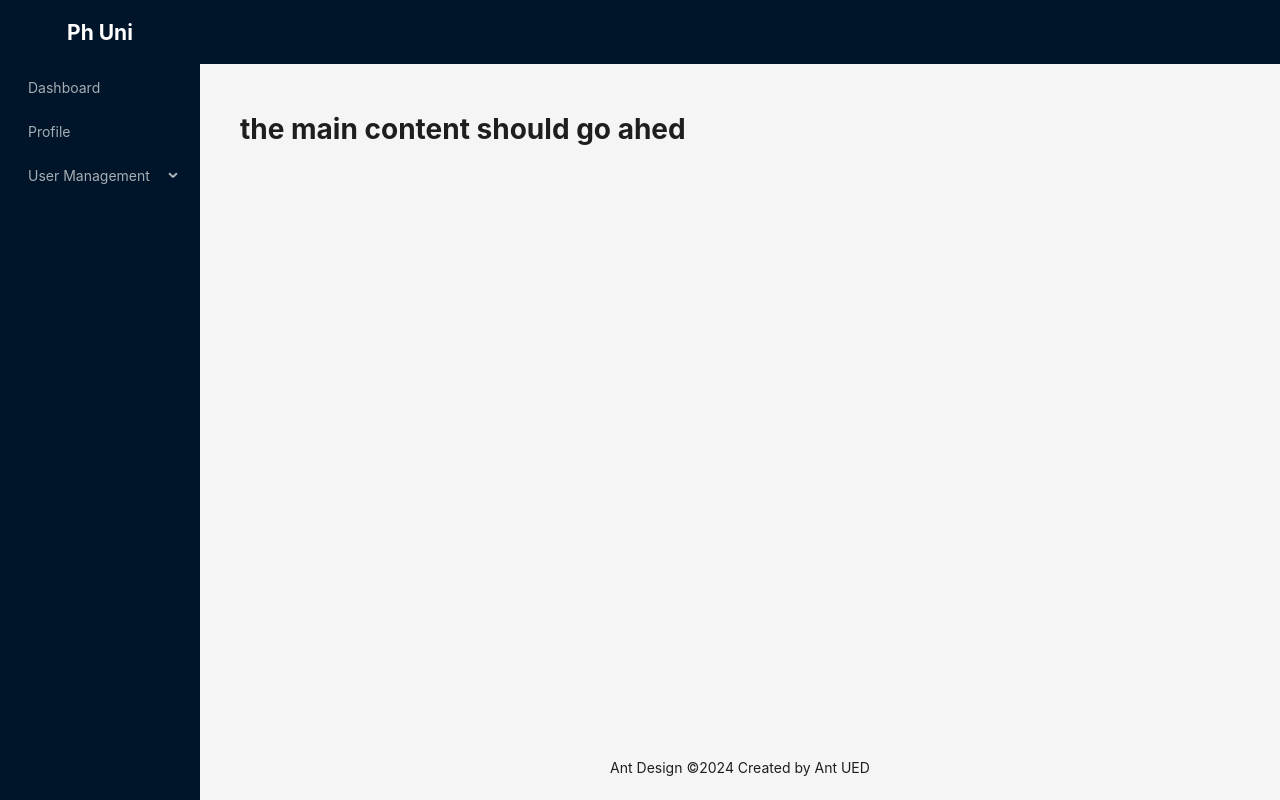
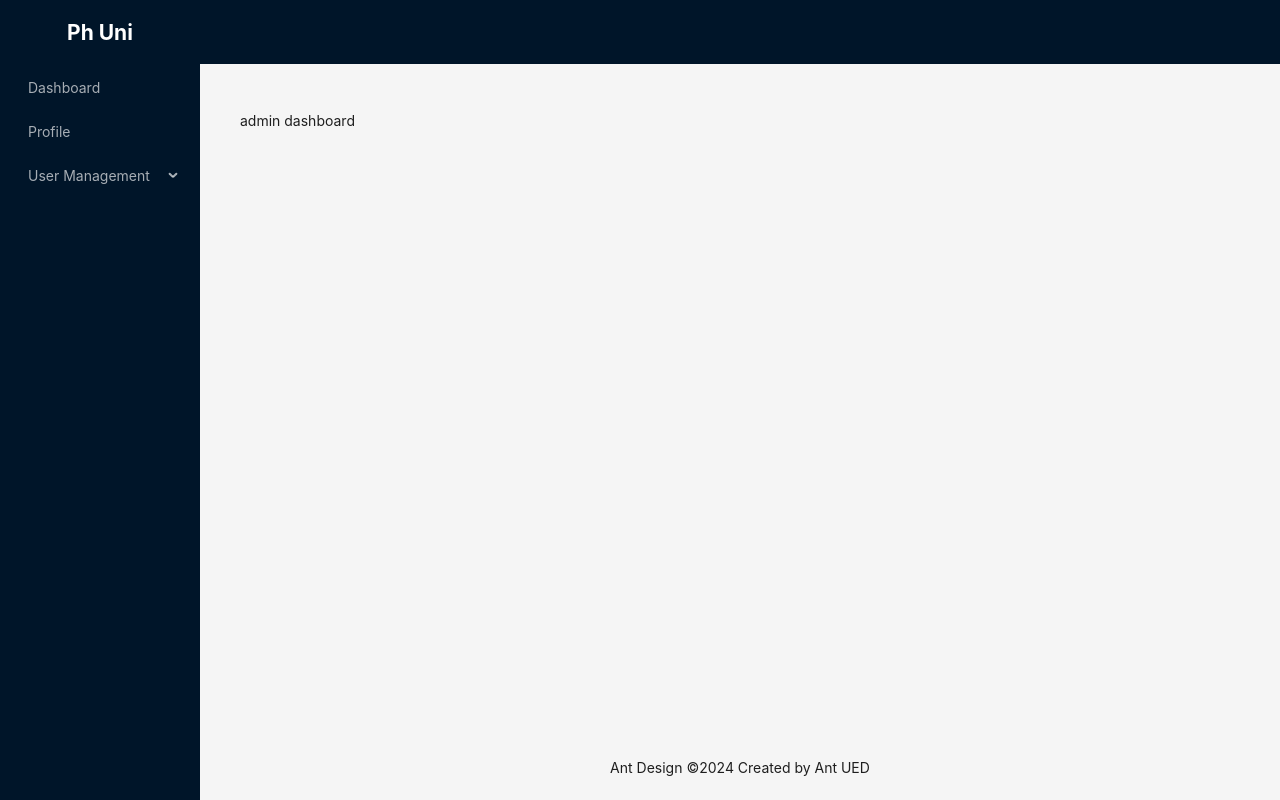
Before and after one commit to rakib-molla/ph-university-client, a React (Vite) app: page /admin/dashboard in a window 1280 px wide. Built offline with nearby package versions, Linux system fonts and the light colour scheme.

Commit message:
route outlet and relative path setup

```diff
--- a/src/components/layout/MainLayout.tsx
+++ b/src/components/layout/MainLayout.tsx
@@ -3,6 +3,7 @@
 
 import { UploadOutlined, UserOutlined, VideoCameraOutlined } from '@ant-design/icons';
 import { createElement } from 'react';
+import { Outlet } from 'react-router-dom';
 
 const items: MenuProps['items'] = [
    {
@@ -62,7 +63,7 @@
 
             }}
           >
-            <h1>the main content should go ahed</h1>
+            <Outlet/>
           </div>
         </Content>
         <Footer style={{ textAlign: 'center' }}>
--- a/src/main.tsx
+++ b/src/main.tsx
@@ -1,10 +1,12 @@
 import React from 'react'
 import ReactDOM from 'react-dom/client'
-import App from './App.tsx'
+
 import './index.css'
+import { RouterProvider } from 'react-router-dom'
+import router from './routes/routes.tsx'
 
 ReactDOM.createRoot(document.getElementById('root')!).render(
   <React.StrictMode>
-    <App />
+    <RouterProvider router={router}/>
   </React.StrictMode>,
 )
--- /dev/null
+++ b/src/pages/About.tsx
@@ -0,0 +1,10 @@
+
+const About = () => {
+   return (
+      <div>
+         about
+      </div>
+   );
+};
+
+export default About;
--- /dev/null
+++ b/src/pages/Contact.tsx
@@ -0,0 +1,11 @@
+
+
+const Contact = () => {
+   return (
+      <div>
+         contact
+      </div>
+   );
+};
+
+export default Contact;
--- /dev/null
+++ b/src/pages/Login.tsx
@@ -0,0 +1,10 @@
+
+const Login = () => {
+   return (
+      <div>
+         login
+      </div>
+   );
+};
+
+export default Login;
--- /dev/null
+++ b/src/pages/Register.tsx
@@ -0,0 +1,11 @@
+
+
+const Register = () => {
+   return (
+      <div>
+         register
+      </div>
+   );
+};
+
+export default Register;
--- /dev/null
+++ b/src/pages/admin/AdminDashboard.tsx
@@ -0,0 +1,11 @@
+import React from 'react';
+
+const AdminDashboard = () => {
+   return (
+      <div>
+         admin dashboard
+      </div>
+   );
+};
+
+export default AdminDashboard;
--- /dev/null
+++ b/src/pages/admin/CreateStudent.tsx
@@ -0,0 +1,11 @@
+import React from 'react';
+
+const CreateStudent = () => {
+   return (
+      <div>
+         create student
+      </div>
+   );
+};
+
+export default CreateStudent;
--- /dev/null
+++ b/src/routes/routes.tsx
@@ -0,0 +1,57 @@
+import { createBrowserRouter } from "react-router-dom";
+import App from "../App";
+import About from "../pages/About";
+import Login from "../pages/Login";
+import Register from "../pages/Register";
+import Contact from './../pages/Contact';
+import AdminDashboard from "../pages/admin/AdminDashboard";
+import CreateStudent from "../pages/admin/CreateStudent";
+
+
+
+const router = createBrowserRouter([
+   {
+      path: '/',
+      element: <App/>,
+      children:[
+         {
+            path: 'about',
+            element: <About/>
+         },
+         {
+            path: 'contact',
+            element: <Contact/>
+         }
+      ]
+   },
+
+   {
+      path: '/admin',
+      element: <App/>,
+      children:[
+         {
+            index: true,
+            element: <AdminDashboard/>
+         },
+         {
+            path: 'dashboard',
+            element: <AdminDashboard/>
+         },
+         {
+            path: 'create-student',
+            element: <CreateStudent/>
+         }
+      ]
+   },
+
+   {
+      path: '/login',
+      element: <Login/>
+   },
+   {
+      path: '/register',
+      element: <Register/>
+   }
+])
+
+export default router
```
